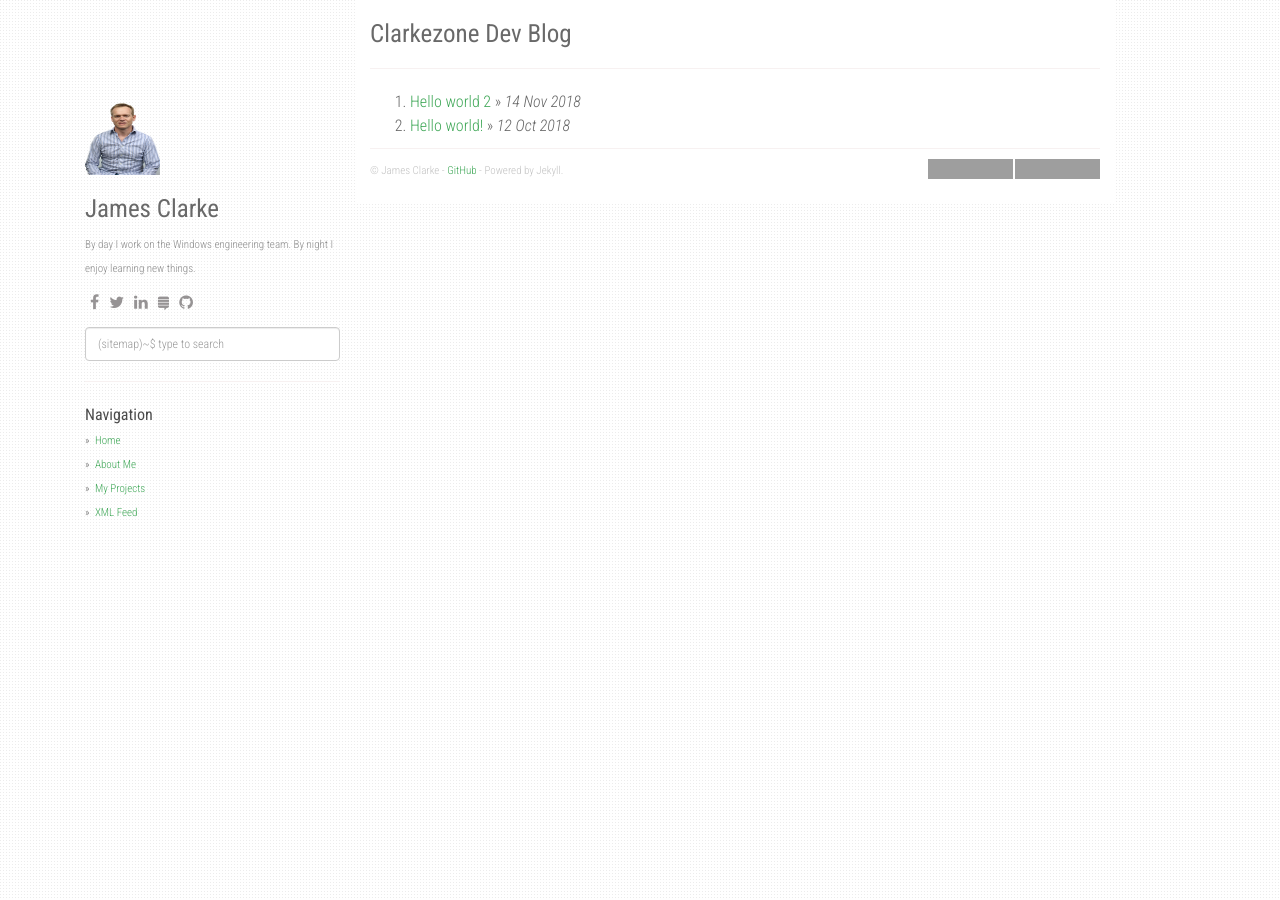
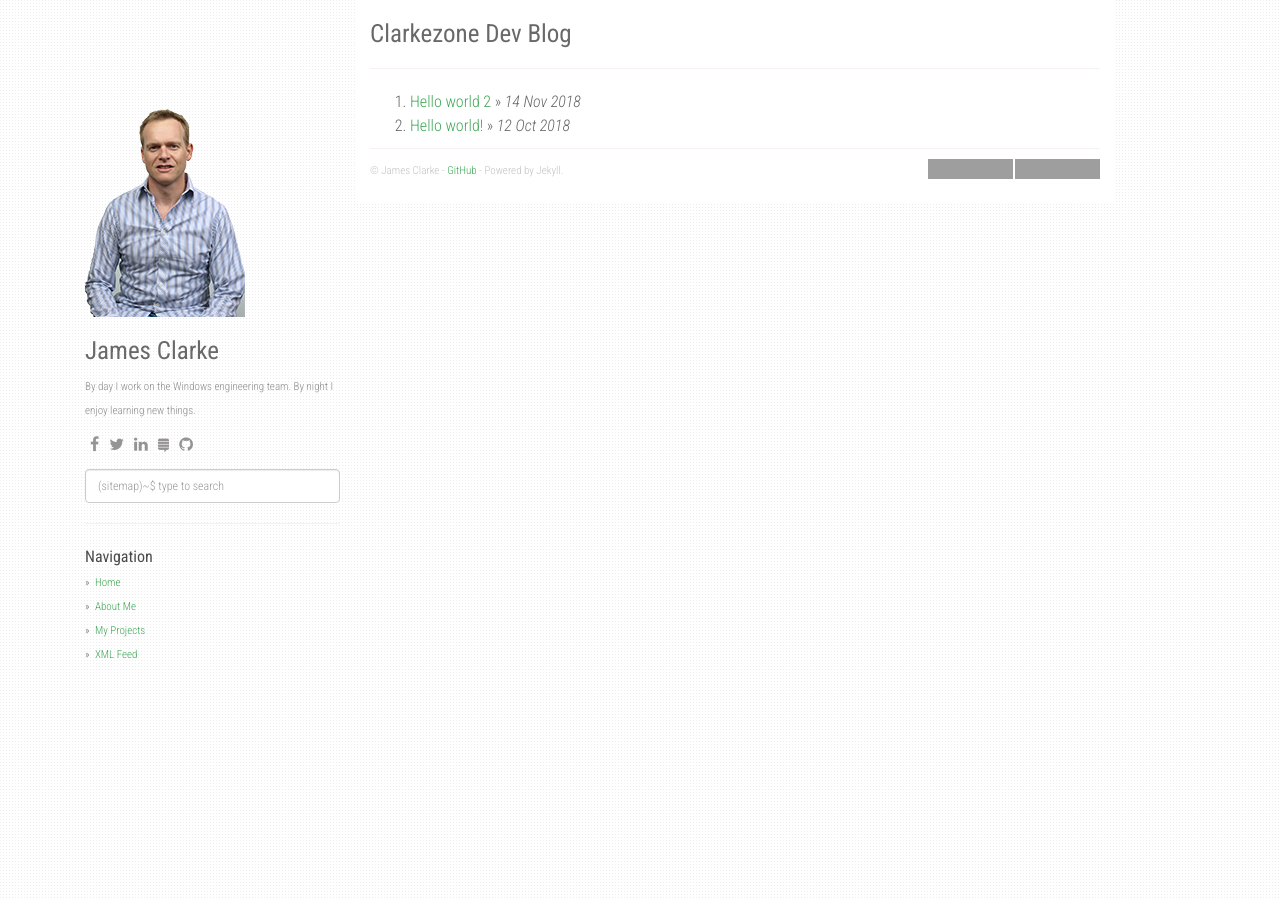
Before and after one commit to clarkezone/clarkezone.github.io, a Jekyll site: the page built from index.html, in a window 1280 px wide. Built offline with Jekyll 4.4.1, drawn with Linux system fonts in a browser that asks for light colours; nearby versions of some CDN libraries; the list of posts is cut into pages by our own code; grey boxes are pictures that could not be loaded.

Commit message:
Fix image

```diff
--- a/_layouts/default.html
+++ b/_layouts/default.html
@@ -116,7 +116,7 @@ layout: compress
     <div class="container">
       <div class="col-sm-3">
         <div class="fixed-condition">
-          <a href="/"><img class="profile-avatar" src="{{ site.avatar_url }}" height="75px" width="75px" /></a>
+          <a href="/"><img class="profile-avatar" src="{{ site.avatar_url }}" height="217px" width="160px" /></a>
           <h1 class="author-name">{{ site.author }}</h1>
           {% if site.about %}
             <div class="profile-about">
```
